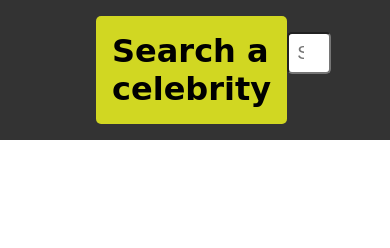
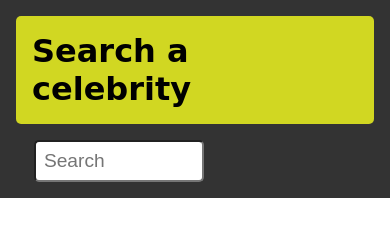
Before and after one commit to rossjohnwilliamson/celebsearch, a plain HTML site: page index.html in a window 390 px wide. Shown: the top 248 px of the page. Drawn offline with Linux system fonts and the light colour scheme; a web font is replaced by a local one.

Commit message:
Update main.css

```diff
--- a/main.css
+++ b/main.css
@@ -90,3 +90,49 @@ img:hover{
 	transform: scale(1.1);
 
 }
+
+@media screen and (max-width: 960px){
+
+	header{
+
+	display: block;
+     }
+
+
+     header #logo,#searchbox{
+
+
+		text-align: center;
+
+		}
+
+
+   header #searchbox{
+   	margin-left:5%;
+   }
+
+
+
+}
+
+
+@media screen and (max-width: 600px){
+
+
+
+
+     header #logo,#searchbox{
+
+
+		text-align: left;
+		margin-left:0;
+
+		}
+
+
+
+
+
+
+
+}
```
